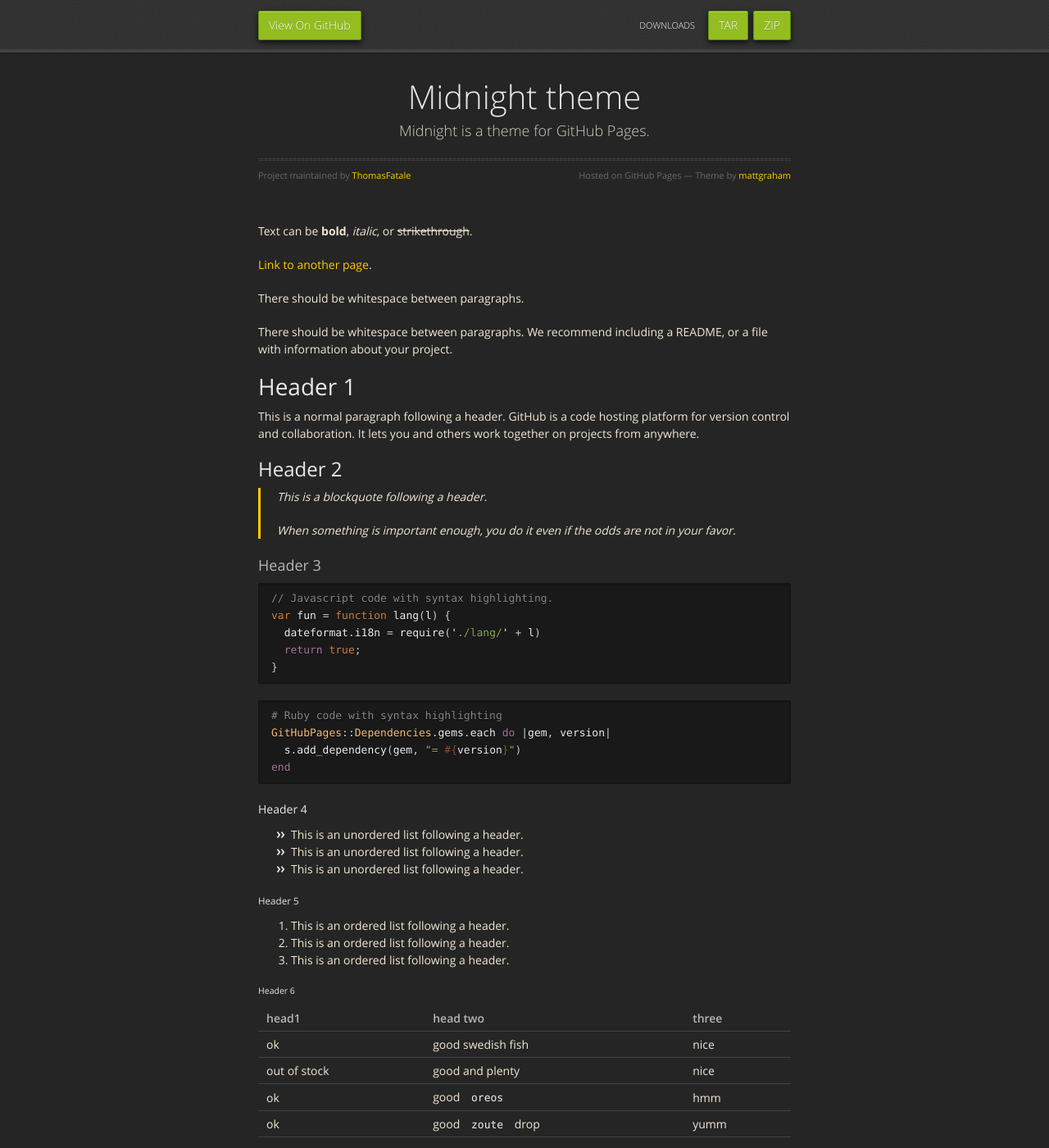
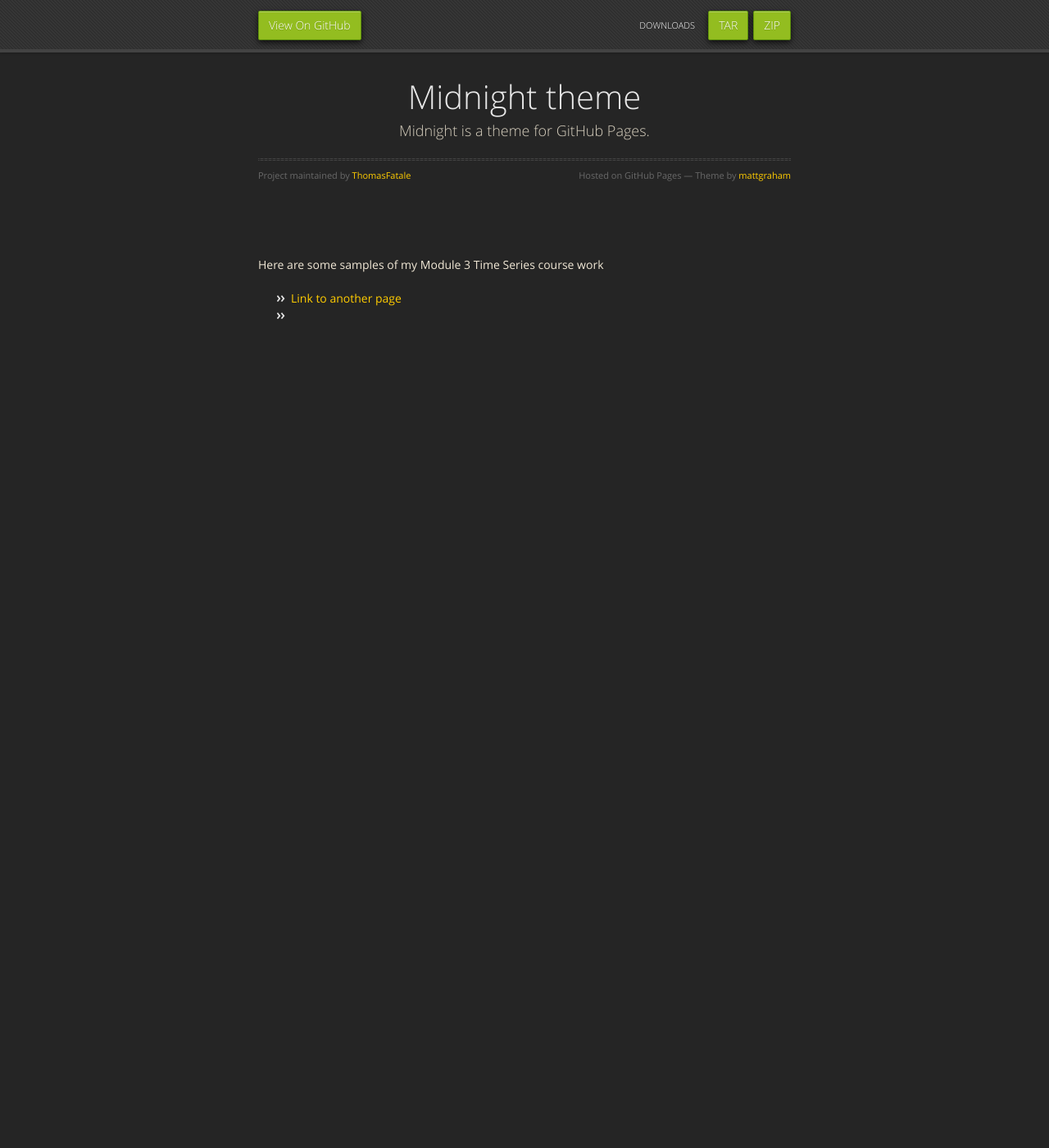
Before and after one commit to ThomasFatale/Thomas-Fatale, a Jekyll site: the page built from index.md, in a window 1280 px wide and 1400 px high. Shown: the whole window at 82% size. Built offline with Jekyll 4.4.1, drawn with Linux system fonts in a browser that asks for light colours; some of the changed text lies outside the part shown.

Commit message:
Update index.md

````diff
--- a/index.md
+++ b/index.md
@@ -2,122 +2,9 @@
 layout: default
 ---
 
-Text can be **bold**, _italic_, or ~~strikethrough~~.
+![]()
 
-[Link to another page](./another-page.html).
+Here are some samples of my Module 3 Time Series course work
 
-There should be whitespace between paragraphs.
-
-There should be whitespace between paragraphs. We recommend including a README, or a file with information about your project.
-
-# Header 1
-
-This is a normal paragraph following a header. GitHub is a code hosting platform for version control and collaboration. It lets you and others work together on projects from anywhere.
-
-## Header 2
-
-> This is a blockquote following a header.
->
-> When something is important enough, you do it even if the odds are not in your favor.
-
-### Header 3
-
-```js
-// Javascript code with syntax highlighting.
-var fun = function lang(l) {
-  dateformat.i18n = require('./lang/' + l)
-  return true;
-}
-```
-
-```ruby
-# Ruby code with syntax highlighting
-GitHubPages::Dependencies.gems.each do |gem, version|
-  s.add_dependency(gem, "= #{version}")
-end
-```
-
-#### Header 4
-
-*   This is an unordered list following a header.
-*   This is an unordered list following a header.
-*   This is an unordered list following a header.
-
-##### Header 5
-
-1.  This is an ordered list following a header.
-2.  This is an ordered list following a header.
-3.  This is an ordered list following a header.
-
-###### Header 6
-
-| head1        | head two          | three |
-|:-------------|:------------------|:------|
-| ok           | good swedish fish | nice  |
-| out of stock | good and plenty   | nice  |
-| ok           | good `oreos`      | hmm   |
-| ok           | good `zoute` drop | yumm  |
-
-### There's a horizontal rule below this.
-
-* * *
-
-### Here is an unordered list:
-
-*   Item foo
-*   Item bar
-*   Item baz
-*   Item zip
-
-### And an ordered list:
-
-1.  Item one
-1.  Item two
-1.  Item three
-1.  Item four
-
-### And a nested list:
-
-- level 1 item
-  - level 2 item
-  - level 2 item
-    - level 3 item
-    - level 3 item
-- level 1 item
-  - level 2 item
-  - level 2 item
-  - level 2 item
-- level 1 item
-  - level 2 item
-  - level 2 item
-- level 1 item
-
-### Small image
-
-![Octocat](https://assets-cdn.github.com/images/icons/emoji/octocat.png)
-
-### Large image
-
-![Branching](https://guides.github.com/activities/hello-world/branching.png)
-
-
-### Definition lists can be used with HTML syntax.
-
-<dl>
-<dt>Name</dt>
-<dd>Godzilla</dd>
-<dt>Born</dt>
-<dd>1952</dd>
-<dt>Birthplace</dt>
-<dd>Japan</dd>
-<dt>Color</dt>
-<dd>Green</dd>
-</dl>
-
-```
-Long, single-line code blocks should not wrap. They should horizontally scroll if they are too long. This line should be long enough to demonstrate this.
-```
-
-```
-The final element.
-```
+- [Link to another page](./another-page.html)
+-
````
